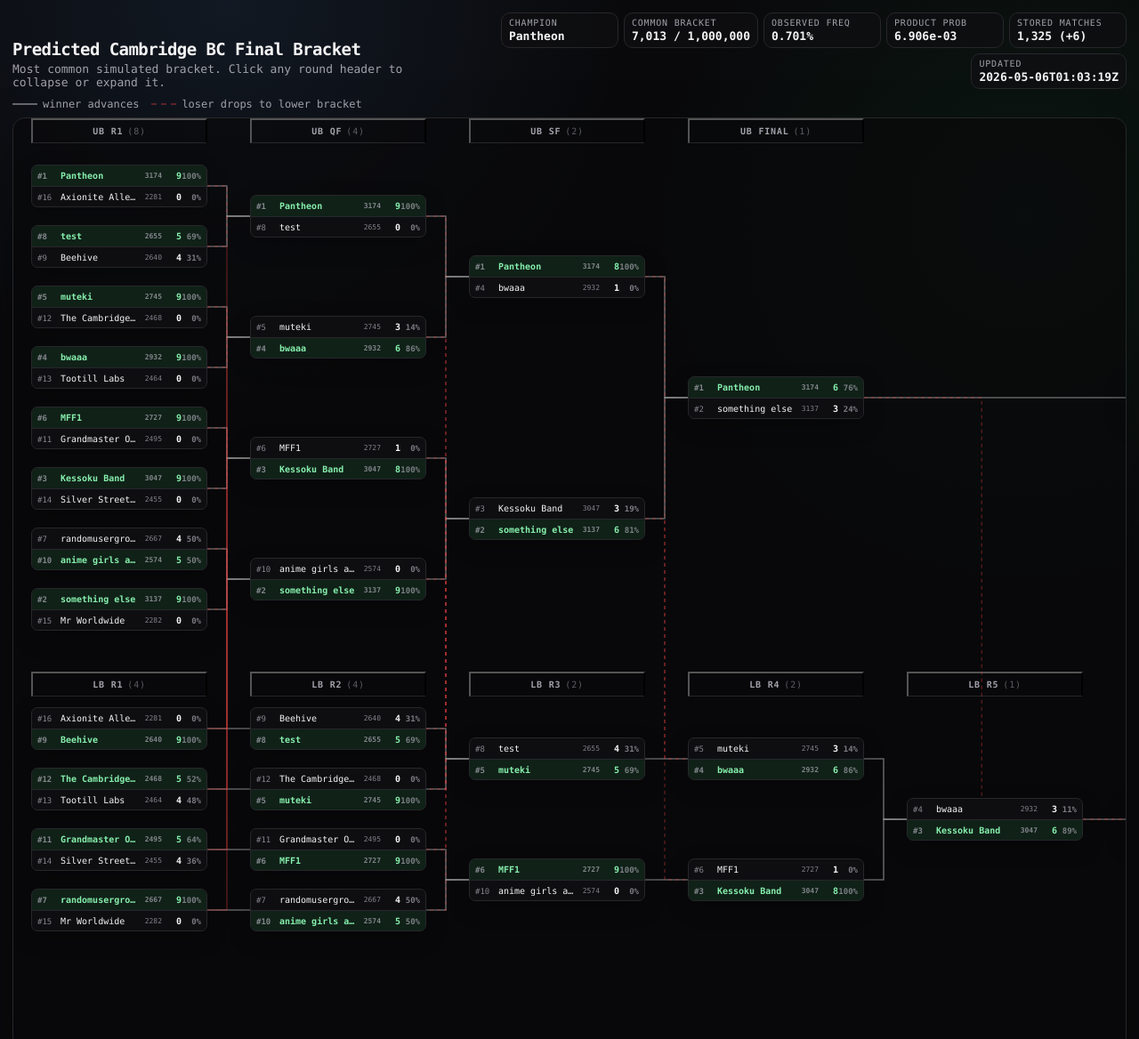
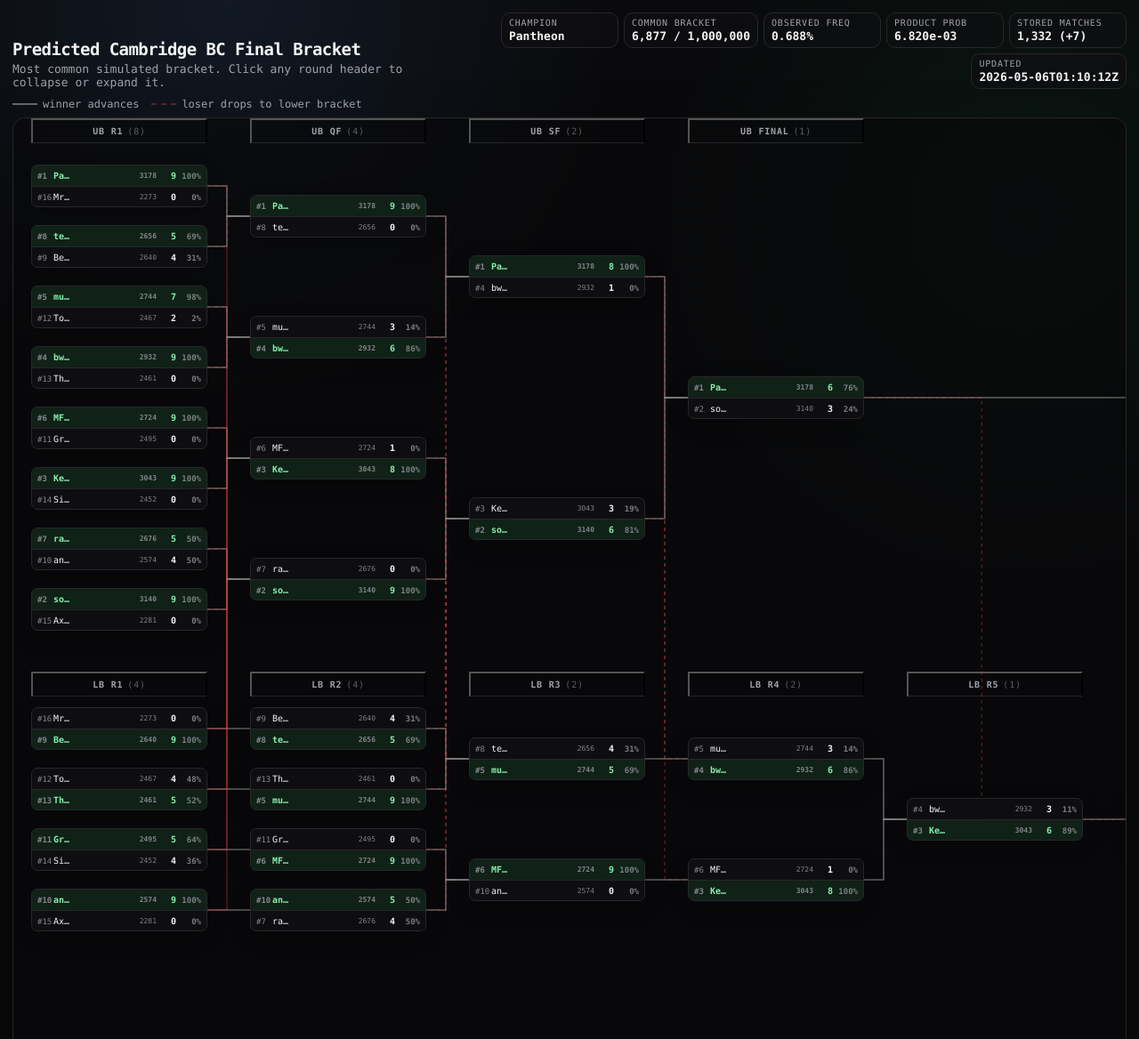
Before and after one commit to yufanwang07/CamBC26-Bracket-Predictor, a plain HTML site: page index.html in a window 1280 px wide. Shown: the top 1168 px of the page at 89% size. Drawn offline with Linux system fonts and the light colour scheme.

Commit message:
Update tournament projection 2026-05-06T01:10:12Z

```diff
--- a/index.html
+++ b/index.html
@@ -221,7 +221,7 @@
     .team-row {
         height: 23px;
         display: grid;
-        grid-template-columns: 22px minmax(0, 1fr) 24px 18px 18px;
+        grid-template-columns: 14px 24px minmax(0, 1fr) 18px 24px;
         align-items: center;
         gap: 4px;
         padding: 0 6px;
@@ -299,23 +299,23 @@
             </div>
             <div class="pill">
                 <div class="k">Common bracket</div>
-                <div class="v">7,013 / 1,000,000</div>
+                <div class="v">6,877 / 1,000,000</div>
             </div>
             <div class="pill">
                 <div class="k">Observed freq</div>
-                <div class="v">0.701%</div>
+                <div class="v">0.688%</div>
             </div>
             <div class="pill">
                 <div class="k">Product prob</div>
-                <div class="v">6.906e-03</div>
+                <div class="v">6.820e-03</div>
             </div>
             <div class="pill">
                 <div class="k">Stored matches</div>
-                <div class="v">1,325 (+6)</div>
+                <div class="v">1,332 (+7)</div>
             </div>
             <div class="pill">
                 <div class="k">Updated</div>
-                <div class="v">2026-05-06T01:03:19Z</div>
+                <div class="v">2026-05-06T01:10:12Z</div>
             </div>
         </div>
     </div>
@@ -469,13 +469,13 @@
             class="match-card"
             data-round="UB-R1"
             style="left:20px; top:52px; width:198px; height:48px;"
-            title="UB-R1-1 | Winner: Pantheon | Loser: Axionite Allergic Individuals"
+            title="UB-R1-1 | Winner: Pantheon | Loser: Mr Worldwide"
         >
 
         <div class="team-row winner-row">
             <span class="seed">#1</span>
             <span class="name" title="Pantheon">Pantheon</span>
-            <span class="rating">3174</span>
+            <span class="rating">3178</span>
             <span class="score">9</span>
             <span class="team-prob">100%</span>
         </div>
@@ -484,8 +484,8 @@
 
         <div class="team-row">
             <span class="seed">#16</span>
-            <span class="name" title="Axionite Allergic Individuals">Axionite Allergic Individ…</span>
-            <span class="rating">2281</span>
+            <span class="name" title="Mr Worldwide">Mr Worldwide</span>
+            <span class="rating">2273</span>
             <span class="score">0</span>
             <span class="team-prob">0%</span>
         </div>
@@ -502,7 +502,7 @@
         <div class="team-row winner-row">
             <span class="seed">#8</span>
             <span class="name" title="test">test</span>
-            <span class="rating">2655</span>
+            <span class="rating">2656</span>
             <span class="score">5</span>
             <span class="team-prob">69%</span>
         </div>
@@ -523,25 +523,25 @@
             class="match-card"
             data-round="UB-R1"
             style="left:20px; top:188px; width:198px; height:48px;"
-            title="UB-R1-3 | Winner: muteki | Loser: The Cambridge Edge"
+            title="UB-R1-3 | Winner: muteki | Loser: Tootill Labs"
         >
 
         <div class="team-row winner-row">
             <span class="seed">#5</span>
             <span class="name" title="muteki">muteki</span>
-            <span class="rating">2745</span>
-            <span class="score">9</span>
-            <span class="team-prob">100%</span>
+            <span class="rating">2744</span>
+            <span class="score">7</span>
+            <span class="team-prob">98%</span>
         </div>
 
             <div class="divider"></div>
 
         <div class="team-row">
             <span class="seed">#12</span>
-            <span class="name" title="The Cambridge Edge">The Cambridge Edge</span>
-            <span class="rating">2468</span>
-            <span class="score">0</span>
-            <span class="team-prob">0%</span>
+            <span class="name" title="Tootill Labs">Tootill Labs</span>
+            <span class="rating">2467</span>
+            <span class="score">2</span>
+            <span class="team-prob">2%</span>
         </div>
 
         </div>
@@ -550,7 +550,7 @@
             class="match-card"
             data-round="UB-R1"
             style="left:20px; top:256px; width:198px; height:48px;"
-            title="UB-R1-4 | Winner: bwaaa | Loser: Tootill Labs"
+            title="UB-R1-4 | Winner: bwaaa | Loser: The Cambridge Edge"
         >
 
         <div class="team-row winner-row">
@@ -565,8 +565,8 @@
 
         <div class="team-row">
             <span class="seed">#13</span>
-            <span class="name" title="Tootill Labs">Tootill Labs</span>
-            <span class="rating">2464</span>
+            <span class="name" title="The Cambridge Edge">The Cambridge Edge</span>
+            <span class="rating">2461</span>
             <span class="score">0</span>
             <span class="team-prob">0%</span>
         </div>
@@ -583,7 +583,7 @@
         <div class="team-row winner-row">
             <span class="seed">#6</span>
             <span class="name" title="MFF1">MFF1</span>
-            <span class="rating">2727</span>
+            <span class="rating">2724</span>
             <span class="score">9</span>
             <span class="team-prob">100%</span>
         </div>
@@ -610,7 +610,7 @@
         <div class="team-row winner-row">
             <span class="seed">#3</span>
             <span class="name" title="Kessoku Band">Kessoku Band</span>
-            <span class="rating">3047</span>
+            <span class="rating">3043</span>
             <span class="score">9</span>
             <span class="team-prob">100%</span>
         </div>
@@ -620,7 +620,7 @@
         <div class="team-row">
             <span class="seed">#14</span>
             <span class="name" title="Silver Street Capital">Silver Street Capital</span>
-            <span class="rating">2455</span>
+            <span class="rating">2452</span>
             <span class="score">0</span>
             <span class="team-prob">0%</span>
         </div>
@@ -631,24 +631,24 @@
             class="match-card"
             data-round="UB-R1"
             style="left:20px; top:460px; width:198px; height:48px;"
-            title="UB-R1-7 | Winner: anime girls against period cramp | Loser: randomusergroup"
+            title="UB-R1-7 | Winner: randomusergroup | Loser: anime girls against period cramp"
         >
 
-        <div class="team-row">
+        <div class="team-row winner-row">
             <span class="seed">#7</span>
             <span class="name" title="randomusergroup">randomusergroup</span>
-            <span class="rating">2667</span>
-            <span class="score">4</span>
+            <span class="rating">2676</span>
+            <span class="score">5</span>
             <span class="team-prob">50%</span>
         </div>
 
             <div class="divider"></div>
 
-        <div class="team-row winner-row">
+        <div class="team-row">
             <span class="seed">#10</span>
             <span class="name" title="anime girls against period cramp">anime girls against perio…</span>
             <span class="rating">2574</span>
-            <span class="score">5</span>
+            <span class="score">4</span>
             <span class="team-prob">50%</span>
         </div>
 
@@ -658,13 +658,13 @@
             class="match-card"
             data-round="UB-R1"
             style="left:20px; top:528px; width:198px; height:48px;"
-            title="UB-R1-8 | Winner: something else | Loser: Mr Worldwide"
+            title="UB-R1-8 | Winner: something else | Loser: Axionite Allergic Individuals"
         >
 
         <div class="team-row winner-row">
             <span class="seed">#2</span>
             <span class="name" title="something else">something else</span>
-            <span class="rating">3137</span>
+            <span class="rating">3140</span>
             <span class="score">9</span>
             <span class="team-prob">100%</span>
         </div>
@@ -673,8 +673,8 @@
 
         <div class="team-row">
             <span class="seed">#15</span>
-            <span class="name" title="Mr Worldwide">Mr Worldwide</span>
-            <span class="rating">2282</span>
+            <span class="name" title="Axionite Allergic Individuals">Axionite Allergic Individ…</span>
+            <span class="rating">2281</span>
             <span class="score">0</span>
             <span class="team-prob">0%</span>
         </div>
@@ -691,7 +691,7 @@
         <div class="team-row winner-row">
             <span class="seed">#1</span>
             <span class="name" title="Pantheon">Pantheon</span>
-            <span class="rating">3174</span>
+            <span class="rating">3178</span>
             <span class="score">9</span>
             <span class="team-prob">100%</span>
         </div>
@@ -701,7 +701,7 @@
         <div class="team-row">
             <span class="seed">#8</span>
             <span class="name" title="test">test</span>
-            <span class="rating">2655</span>
+            <span class="rating">2656</span>
             <span class="score">0</span>
             <span class="team-prob">0%</span>
         </div>
@@ -718,7 +718,7 @@
         <div class="team-row">
             <span class="seed">#5</span>
             <span class="name" title="muteki">muteki</span>
-            <span class="rating">2745</span>
+            <span class="rating">2744</span>
             <span class="score">3</span>
             <span class="team-prob">14%</span>
         </div>
@@ -745,7 +745,7 @@
         <div class="team-row">
             <span class="seed">#6</span>
             <span class="name" title="MFF1">MFF1</span>
-            <span class="rating">2727</span>
+            <span class="rating">2724</span>
             <span class="score">1</span>
             <span class="team-prob">0%</span>
         </div>
@@ -755,7 +755,7 @@
         <div class="team-row winner-row">
             <span class="seed">#3</span>
             <span class="name" title="Kessoku Band">Kessoku Band</span>
-            <span class="rating">3047</span>
+            <span class="rating">3043</span>
             <span class="score">8</span>
             <span class="team-prob">100%</span>
         </div>
@@ -766,13 +766,13 @@
             class="match-card"
             data-round="UB-QF"
             style="left:266px; top:494px; width:198px; height:48px;"
-            title="UB-QF-4 | Winner: something else | Loser: anime girls against period cramp"
+            title="UB-QF-4 | Winner: something else | Loser: randomusergroup"
         >
 
         <div class="team-row">
-            <span class="seed">#10</span>
-            <span class="name" title="anime girls against period cramp">anime girls against perio…</span>
-            <span class="rating">2574</span>
+            <span class="seed">#7</span>
+            <span class="name" title="randomusergroup">randomusergroup</span>
+            <span class="rating">2676</span>
             <span class="score">0</span>
             <span class="team-prob">0%</span>
         </div>
@@ -782,7 +782,7 @@
         <div class="team-row winner-row">
             <span class="seed">#2</span>
             <span class="name" title="something else">something else</span>
-            <span class="rating">3137</span>
+            <span class="rating">3140</span>
             <span class="score">9</span>
             <span class="team-prob">100%</span>
         </div>
@@ -799,7 +799,7 @@
         <div class="team-row winner-row">
             <span class="seed">#1</span>
             <span class="name" title="Pantheon">Pantheon</span>
-            <span class="rating">3174</span>
+            <span class="rating">3178</span>
             <span class="score">8</span>
             <span class="team-prob">100%</span>
         </div>
@@ -826,7 +826,7 @@
         <div class="team-row">
             <span class="seed">#3</span>
             <span class="name" title="Kessoku Band">Kessoku Band</span>
-            <span class="rating">3047</span>
+            <span class="rating">3043</span>
             <span class="score">3</span>
             <span class="team-prob">19%</span>
         </div>
@@ -836,7 +836,7 @@
         <div class="team-row winner-row">
             <span class="seed">#2</span>
             <span class="name" title="something else">something else</span>
-            <span class="rating">3137</span>
+            <span class="rating">3140</span>
             <span class="score">6</span>
             <span class="team-prob">81%</span>
         </div>
@@ -853,7 +853,7 @@
         <div class="team-row winner-row">
             <span class="seed">#1</span>
             <span class="name" title="Pantheon">Pantheon</span>
-            <span class="rating">3174</span>
+            <span class="rating">3178</span>
             <span class="score">6</span>
             <span class="team-prob">76%</span>
         </div>
@@ -863,7 +863,7 @@
         <div class="team-row">
             <span class="seed">#2</span>
             <span class="name" title="something else">something else</span>
-            <span class="rating">3137</span>
+            <span class="rating">3140</span>
             <span class="score">3</span>
             <span class="team-prob">24%</span>
         </div>
@@ -874,13 +874,13 @@
             class="match-card"
             data-round="LB-R1"
             style="left:20px; top:662px; width:198px; height:48px;"
-            title="LB-R1-1 | Winner: Beehive | Loser: Axionite Allergic Individuals"
+            title="LB-R1-1 | Winner: Beehive | Loser: Mr Worldwide"
         >
 
         <div class="team-row">
             <span class="seed">#16</span>
-            <span class="name" title="Axionite Allergic Individuals">Axionite Allergic Individ…</span>
-            <span class="rating">2281</span>
+            <span class="name" title="Mr Worldwide">Mr Worldwide</span>
+            <span class="rating">2273</span>
             <span class="score">0</span>
             <span class="team-prob">0%</span>
         </div>
@@ -904,22 +904,22 @@
             title="LB-R1-2 | Winner: The Cambridge Edge | Loser: Tootill Labs"
         >
 
-        <div class="team-row winner-row">
+        <div class="team-row">
             <span class="seed">#12</span>
-            <span class="name" title="The Cambridge Edge">The Cambridge Edge</span>
-            <span class="rating">2468</span>
-            <span class="score">5</span>
-            <span class="team-prob">52%</span>
+            <span class="name" title="Tootill Labs">Tootill Labs</span>
+            <span class="rating">2467</span>
+            <span class="score">4</span>
+            <span class="team-prob">48%</span>
         </div>
 
             <div class="divider"></div>
 
-        <div class="team-row">
+        <div class="team-row winner-row">
             <span class="seed">#13</span>
-            <span class="name" title="Tootill Labs">Tootill Labs</span>
-            <span class="rating">2464</span>
-            <span class="score">4</span>
-            <span class="team-prob">48%</span>
+            <span class="name" title="The Cambridge Edge">The Cambridge Edge</span>
+            <span class="rating">2461</span>
+            <span class="score">5</span>
+            <span class="team-prob">52%</span>
         </div>
 
         </div>
@@ -944,7 +944,7 @@
         <div class="team-row">
             <span class="seed">#14</span>
             <span class="name" title="Silver Street Capital">Silver Street Capital</span>
-            <span class="rating">2455</span>
+            <span class="rating">2452</span>
             <span class="score">4</span>
             <span class="team-prob">36%</span>
         </div>
@@ -955,13 +955,13 @@
             class="match-card"
             data-round="LB-R1"
             style="left:20px; top:866px; width:198px; height:48px;"
-            title="LB-R1-4 | Winner: randomusergroup | Loser: Mr Worldwide"
+            title="LB-R1-4 | Winner: anime girls against period cramp | Loser: Axionite Allergic Individuals"
         >
 
         <div class="team-row winner-row">
-            <span class="seed">#7</span>
-            <span class="name" title="randomusergroup">randomusergroup</span>
-            <span class="rating">2667</span>
+            <span class="seed">#10</span>
+            <span class="name" title="anime girls against period cramp">anime girls against perio…</span>
+            <span class="rating">2574</span>
             <span class="score">9</span>
             <span class="team-prob">100%</span>
         </div>
@@ -970,8 +970,8 @@
 
         <div class="team-row">
             <span class="seed">#15</span>
-            <span class="name" title="Mr Worldwide">Mr Worldwide</span>
-            <span class="rating">2282</span>
+            <span class="name" title="Axionite Allergic Individuals">Axionite Allergic Individ…</span>
+            <span class="rating">2281</span>
             <span class="score">0</span>
             <span class="team-prob">0%</span>
         </div>
@@ -998,7 +998,7 @@
         <div class="team-row winner-row">
             <span class="seed">#8</span>
             <span class="name" title="test">test</span>
-            <span class="rating">2655</span>
+            <span class="rating">2656</span>
             <span class="score">5</span>
             <span class="team-prob">69%</span>
         </div>
@@ -1013,9 +1013,9 @@
         >
 
         <div class="team-row">
-            <span class="seed">#12</span>
+            <span class="seed">#13</span>
             <span class="name" title="The Cambridge Edge">The Cambridge Edge</span>
-            <span class="rating">2468</span>
+            <span class="rating">2461</span>
             <span class="score">0</span>
             <span class="team-prob">0%</span>
         </div>
@@ -1025,7 +1025,7 @@
         <div class="team-row winner-row">
             <span class="seed">#5</span>
             <span class="name" title="muteki">muteki</span>
-            <span class="rating">2745</span>
+            <span class="rating">2744</span>
             <span class="score">9</span>
             <span class="team-prob">100%</span>
         </div>
@@ -1052,7 +1052,7 @@
         <div class="team-row winner-row">
             <span class="seed">#6</span>
             <span class="name" title="MFF1">MFF1</span>
-            <span class="rating">2727</span>
+            <span class="rating">2724</span>
             <span class="score">9</span>
             <span class="team-prob">100%</span>
         </div>
@@ -1066,21 +1066,21 @@
             title="LB-R2-4 | Winner: anime girls against period cramp | Loser: randomusergroup"
         >
 
-        <div class="team-row">
-            <span class="seed">#7</span>
-            <span class="name" title="randomusergroup">randomusergroup</span>
-            <span class="rating">2667</span>
-            <span class="score">4</span>
+        <div class="team-row winner-row">
+            <span class="seed">#10</span>
+            <span class="name" title="anime girls against period cramp">anime girls against perio…</span>
+            <span class="rating">2574</span>
+            <span class="score">5</span>
             <span class="team-prob">50%</span>
         </div>
 
             <div class="divider"></div>
 
-        <div class="team-row winner-row">
-            <span class="seed">#10</span>
-            <span class="name" title="anime girls against period cramp">anime girls against perio…</span>
-            <span class="rating">2574</span>
-            <span class="score">5</span>
+        <div class="team-row">
+            <span class="seed">#7</span>
+            <span class="name" title="randomusergroup">randomusergroup</span>
+            <span class="rating">2676</span>
+            <span class="score">4</span>
             <span class="team-prob">50%</span>
         </div>
 
@@ -1096,7 +1096,7 @@
         <div class="team-row">
             <span class="seed">#8</span>
             <span class="name" title="test">test</span>
-            <span class="rating">2655</span>
+            <span class="rating">2656</span>
             <span class="score">4</span>
             <span class="team-prob">31%</span>
         </div>
@@ -1106,7 +1106,7 @@
         <div class="team-row winner-row">
             <span class="seed">#5</span>
             <span class="name" title="muteki">muteki</span>
-            <span class="rating">2745</span>
+            <span class="rating">2744</span>
             <span class="score">5</span>
             <span class="team-prob">69%</span>
         </div>
@@ -1123,7 +1123,7 @@
         <div class="team-row winner-row">
             <span class="seed">#6</span>
             <span class="name" title="MFF1">MFF1</span>
-            <span class="rating">2727</span>
+            <span class="rating">2724</span>
             <span class="score">9</span>
             <span class="team-prob">100%</span>
         </div>
@@ -1150,7 +1150,7 @@
         <div class="team-row">
             <span class="seed">#5</span>
             <span class="name" title="muteki">muteki</span>
-            <span class="rating">2745</span>
+            <span class="rating">2744</span>
             <span class="score">3</span>
             <span class="team-prob">14%</span>
         </div>
@@ -1177,7 +1177,7 @@
         <div class="team-row">
             <span class="seed">#6</span>
             <span class="name" title="MFF1">MFF1</span>
-            <span class="rating">2727</span>
+            <span class="rating">2724</span>
             <span class="score">1</span>
             <span class="team-prob">0%</span>
         </div>
@@ -1187,7 +1187,7 @@
         <div class="team-row winner-row">
             <span class="seed">#3</span>
             <span class="name" title="Kessoku Band">Kessoku Band</span>
-            <span class="rating">3047</span>
+            <span class="rating">3043</span>
             <span class="score">8</span>
             <span class="team-prob">100%</span>
         </div>
@@ -1214,7 +1214,7 @@
         <div class="team-row winner-row">
             <span class="seed">#3</span>
             <span class="name" title="Kessoku Band">Kessoku Band</span>
-            <span class="rating">3047</span>
+            <span class="rating">3043</span>
             <span class="score">6</span>
             <span class="team-prob">89%</span>
         </div>
@@ -1231,7 +1231,7 @@
         <div class="team-row">
             <span class="seed">#3</span>
             <span class="name" title="Kessoku Band">Kessoku Band</span>
-            <span class="rating">3047</span>
+            <span class="rating">3043</span>
             <span class="score">3</span>
             <span class="team-prob">19%</span>
         </div>
@@ -1241,7 +1241,7 @@
         <div class="team-row winner-row">
             <span class="seed">#2</span>
             <span class="name" title="something else">something else</span>
-            <span class="rating">3137</span>
+            <span class="rating">3140</span>
             <span class="score">6</span>
             <span class="team-prob">81%</span>
         </div>
@@ -1258,7 +1258,7 @@
         <div class="team-row winner-row">
             <span class="seed">#1</span>
             <span class="name" title="Pantheon">Pantheon</span>
-            <span class="rating">3174</span>
+            <span class="rating">3178</span>
             <span class="score">6</span>
             <span class="team-prob">76%</span>
         </div>
@@ -1268,7 +1268,7 @@
         <div class="team-row">
             <span class="seed">#2</span>
             <span class="name" title="something else">something else</span>
-            <span class="rating">3137</span>
+            <span class="rating">3140</span>
             <span class="score">3</span>
             <span class="team-prob">24%</span>
         </div>
```
Also changed, not shown: matches.json.
